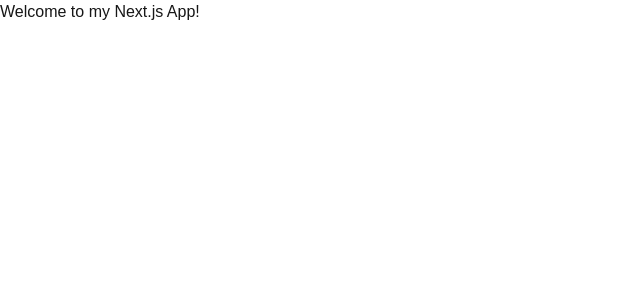
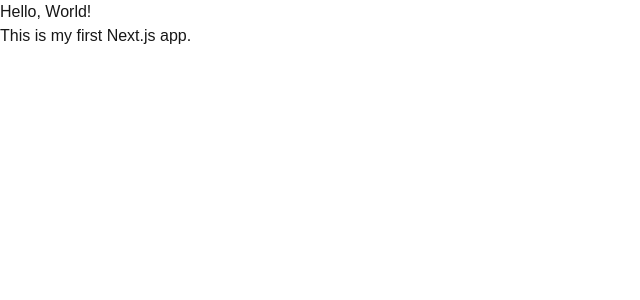
Before and after one commit to isam1978mm/my-first-app, a Next.js app: page / in a window 1280 px wide. Shown: the top 300 px of the page, without its empty margins (0-640 px from the left). Built offline with nearby package versions, Linux system fonts and the light colour scheme.

Commit message:
Cleanup: remove build cache & validate TypeScript setup

```diff
--- a/app/page.tsx
+++ b/app/page.tsx
@@ -1,11 +1,12 @@
-import React from 'react';
-
-const HomePage = () => {
+// Make sure you have a function that returns JSX (your page content)
+const MyPage = () => {
   return (
     <div>
-      <h1>Welcome to my Next.js App!</h1>
+      <h1>Hello, World!</h1>
+      <p>This is my first Next.js app.</p>
     </div>
   );
 };
 
-export default HomePage;
+// The most important line: export the component as the default
+export default MyPage;
```
